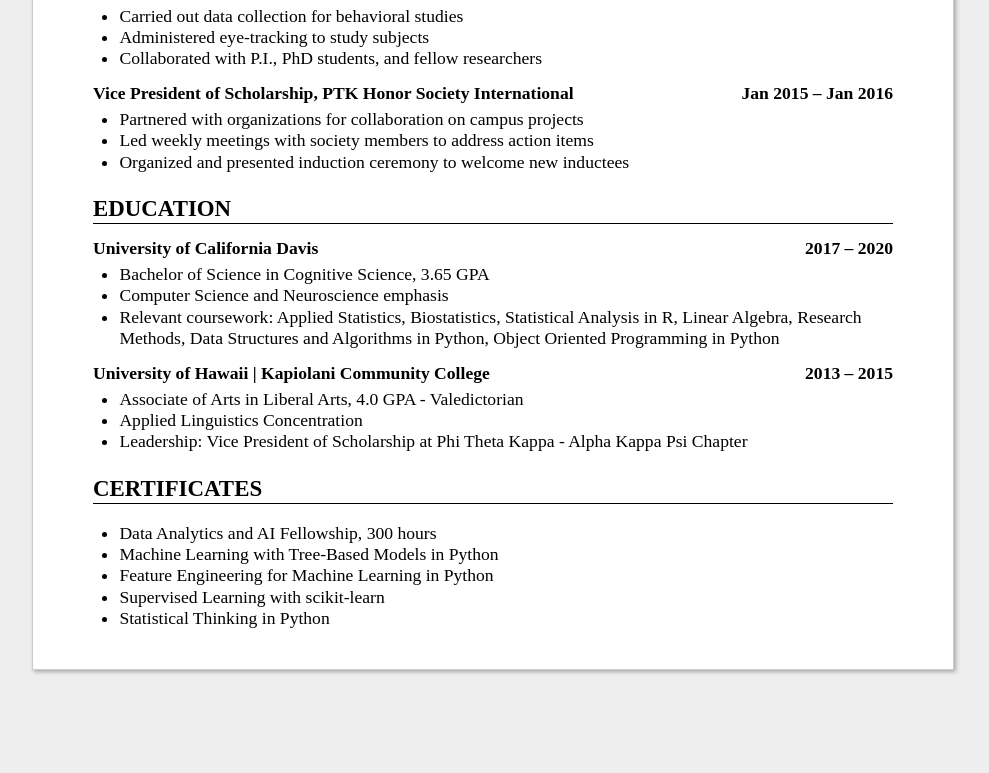
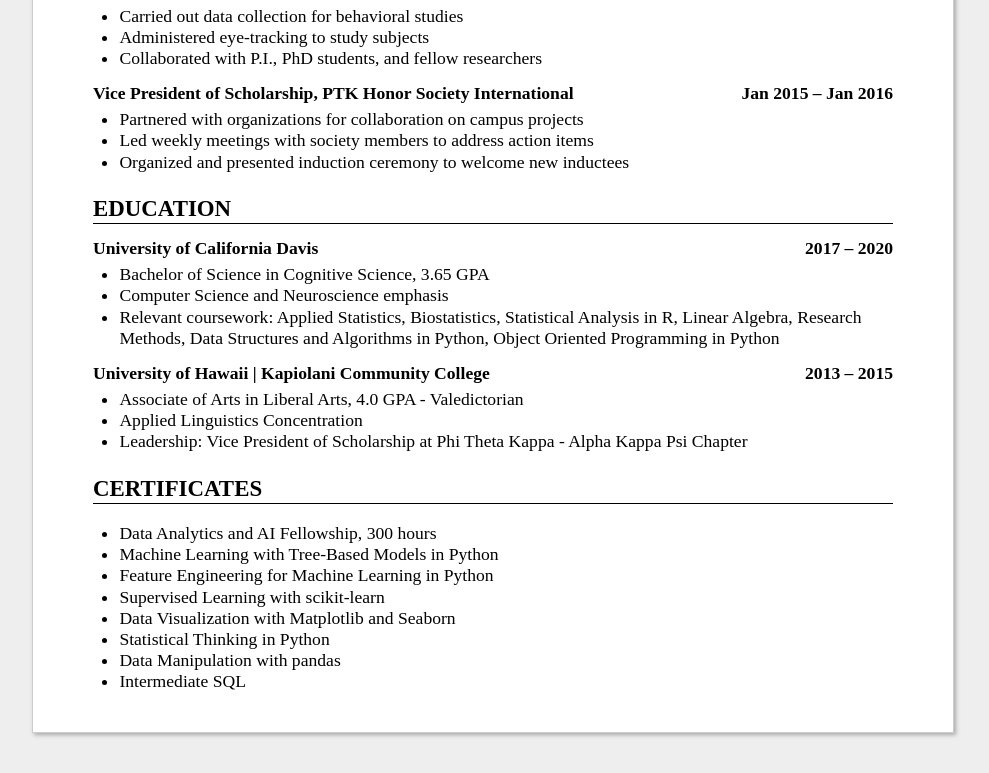
Before and after one commit to gabriellewald/resume.md, a plain HTML site: page docs/index.html in a window 1280 px wide. Shown: the part 1345-2118 px from the top of the page, without its empty margins (147-1136 px from the left). Before the commit the page ends 2055 px from the top, so only its background shows below. Drawn offline with Linux system fonts and the light colour scheme.

Commit message:
Update resume

```diff
--- a/docs/index.html
+++ b/docs/index.html
@@ -219,7 +219,10 @@ hand -->
 <li>Machine Learning with Tree-Based Models in Python</li>
 <li>Feature Engineering for Machine Learning in Python</li>
 <li>Supervised Learning with scikit-learn</li>
+<li>Data Visualization with Matplotlib and Seaborn</li>
 <li>Statistical Thinking in Python</li>
+<li>Data Manipulation with pandas</li>
+<li>Intermediate SQL</li>
 </ul></div>
 </body>
 </html>
```
Also changed, not shown: 1 other file.
